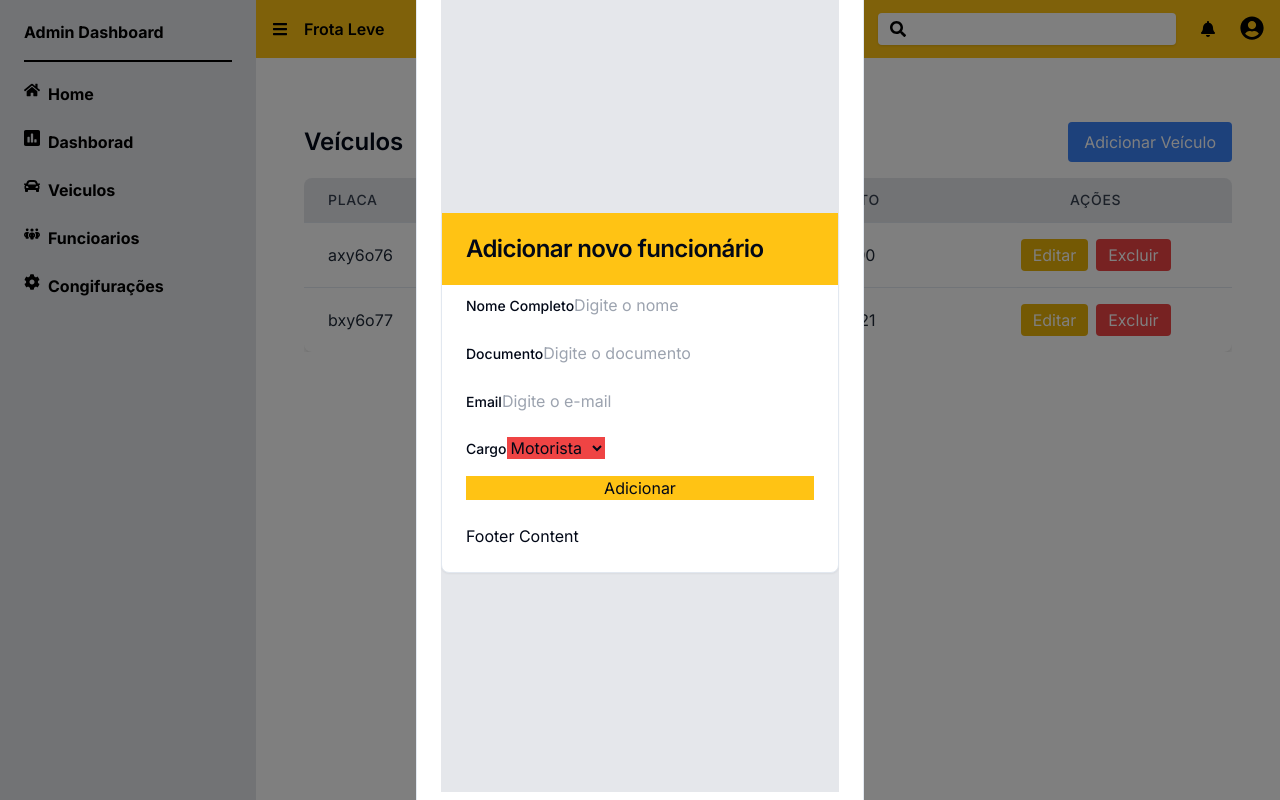
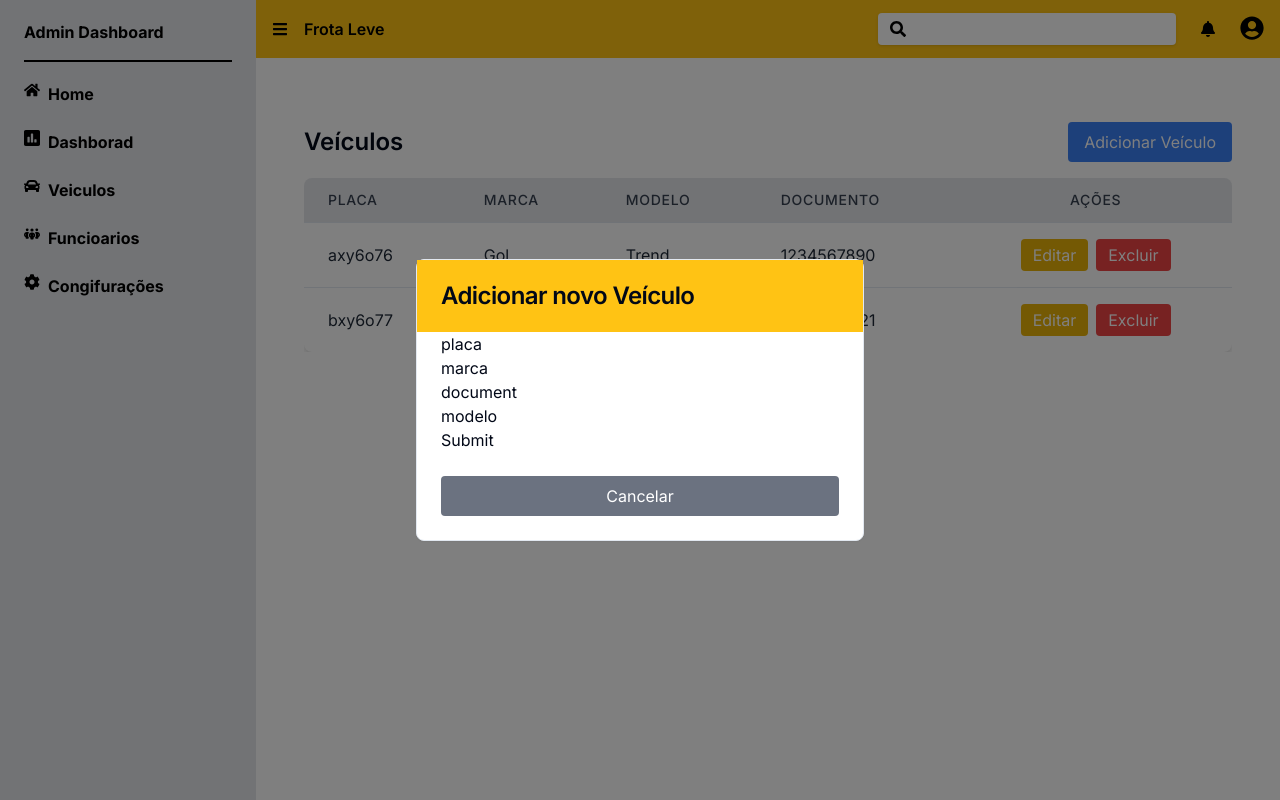
Before and after one commit to frota-leve/frota-leve-web, a Next.js app in the folder frota-leve-web/: page /veiculos in a window 1280 px wide. Both pictures are taken after a click on the button "Adicionar Veículo". Built offline with nearby package versions, Linux system fonts and the light colour scheme.

Commit message:
ajustado formulário de cadastro de veículos

```diff
--- a/frota-leve-web/src/app/page.tsx
+++ b/frota-leve-web/src/app/page.tsx
@@ -15,7 +15,6 @@ export default function App() {
           </main>
         </div>
       </div>
-
     </main>
   );
 }
--- /dev/null
+++ b/frota-leve-web/src/components/VeicleForm.tsx
@@ -0,0 +1,61 @@
+'use client'
+
+// Importações necessárias
+import { zodResolver } from '@hookform/resolvers/zod';
+import { FormProvider, useForm, useFormContext } from 'react-hook-form';
+import { z } from 'zod';
+
+
+export interface Car {
+    placa: string;
+    marca: string;
+    modelo: string;
+    document: string;
+}
+
+
+// Definição do esquema de validação
+const veicleForm = z.object({
+    placa: z.string().max(50, { message: "Placa inválida!" }),
+    marca: z.string().max(50, { message: "Marca inválida!" }),
+    document: z.string().max(11, { message: "Documento inválido!" }),
+    modelo: z.string().max(50, { message: "Modelo muito longo!" }),
+});
+
+type FormValues = z.infer<typeof veicleForm>;
+
+// Componente Formulario
+const Formulario = ({ onSubmit, defaultValues }: { onSubmit: (data: FormValues) => void, defaultValues?: FormValues | null }) => {
+    const methods = useForm<FormValues>({
+        resolver: zodResolver(veicleForm),
+        defaultValues: defaultValues || {}, // Se defaultValues for null, passa um objeto vazio
+    });
+
+    return (
+        <FormProvider {...methods}>
+            <form onSubmit={methods.handleSubmit(onSubmit)}>
+
+                <FormField name="placa" />
+                <FormField name="marca" />
+                <FormField name="document" />
+                <FormField name="modelo" />
+                <button type="submit">Submit</button>
+            </form>
+        </FormProvider>
+    );
+};
+
+const FormField = ({ name }: { name: keyof FormValues }) => {
+    const { register, formState } = useFormContext();
+    const error = formState.errors[name];
+
+    return (
+        <div>
+            <label htmlFor={name}>{name}</label>
+            <input {...register(name)} />
+            {error && <p>{"erro"}</p>}
+        </div>
+    );
+};
+
+export default Formulario;
--- a/frota-leve-web/src/components/VeicleList.tsx
+++ b/frota-leve-web/src/components/VeicleList.tsx
@@ -1,29 +1,15 @@
-"use client";
+'use client'
 
-import { useState } from "react";
-import Formulario from "./Formulario";
-import { Card, CardContent, CardFooter, CardHeader, CardTitle } from "./ui/card";
+// Componente VehicleList
+import { useState } from 'react';
+import { Card, CardContent, CardFooter, CardHeader, CardTitle } from './ui/card';
+import Formulario, { Car } from './VeicleForm';
 
-// Interface para o tipo de dado do carro
-interface Car {
-    placa: string;
-    marca: string;
-    modelo: string;
-    document: string;
-    tipo: string;
-}
-
-// Interface para os props do formulário
-interface FormularioProps {
-    onSubmit: (carData: Car) => void;
-    defaultValues?: Car | null;
-}
 
 const VehicleList: React.FC = () => {
     const [cars, setCars] = useState<Car[]>([
-        { placa: "axy6o76", marca: "Gol", modelo: "Trend", document: "1234567890", tipo: "passeio" },
-        { placa: "bxy6o77", marca: "Fiesta", modelo: "SE", document: "0987654321", tipo: "passeio" }
-        // Adicione mais veículos conforme necessário
+        { placa: "axy6o76", marca: "Gol", modelo: "Trend", document: "1234567890" },
+        { placa: "bxy6o77", marca: "Fiesta", modelo: "SE", document: "0987654321" }
     ]);
 
     const [showForm, setShowForm] = useState<boolean>(false);
@@ -31,10 +17,8 @@ const VehicleList: React.FC = () => {
 
     const handleSubmitCar = (carData: Car) => {
         if (editingCar) {
-            // Atualiza o veículo existente
-            setCars(cars.map((c) => (c.placa === editingCar.placa ? { ...carData, placa: editingCar.placa } : c)));
+            setCars(cars.map(c => c.placa === editingCar.placa ? { ...carData, placa: editingCar.placa } : c));
         } else {
-            // Adiciona um novo veículo
             setCars([...cars, carData]);
         }
         setShowForm(false);
@@ -47,7 +31,7 @@ const VehicleList: React.FC = () => {
     };
 
     const handleDeleteCar = (placa: string) => {
-        setCars(cars.filter((car) => car.placa !== placa));
+        setCars(cars.filter(car => car.placa !== placa));
     };
 
     return (
@@ -87,7 +71,7 @@ const VehicleList: React.FC = () => {
                         </tr>
                     </thead>
                     <tbody>
-                        {cars.map((car) => (
+                        {cars.map(car => (
                             <tr key={car.placa} className="border-t">
                                 <td className="py-4 px-6 text-gray-800">{car.placa}</td>
                                 <td className="py-4 px-6 text-gray-800">{car.marca}</td>
@@ -121,7 +105,7 @@ const VehicleList: React.FC = () => {
                             <CardTitle>{editingCar ? "Editar Veículo" : "Adicionar novo Veículo"}</CardTitle>
                         </CardHeader>
                         <CardContent>
-                            <Formulario onSubmit={handleSubmitCar} defaultValues={editingCar} />
+                        <Formulario onSubmit={handleSubmitCar} defaultValues={editingCar } />
                         </CardContent>
                         <CardFooter>
                             <button
```
